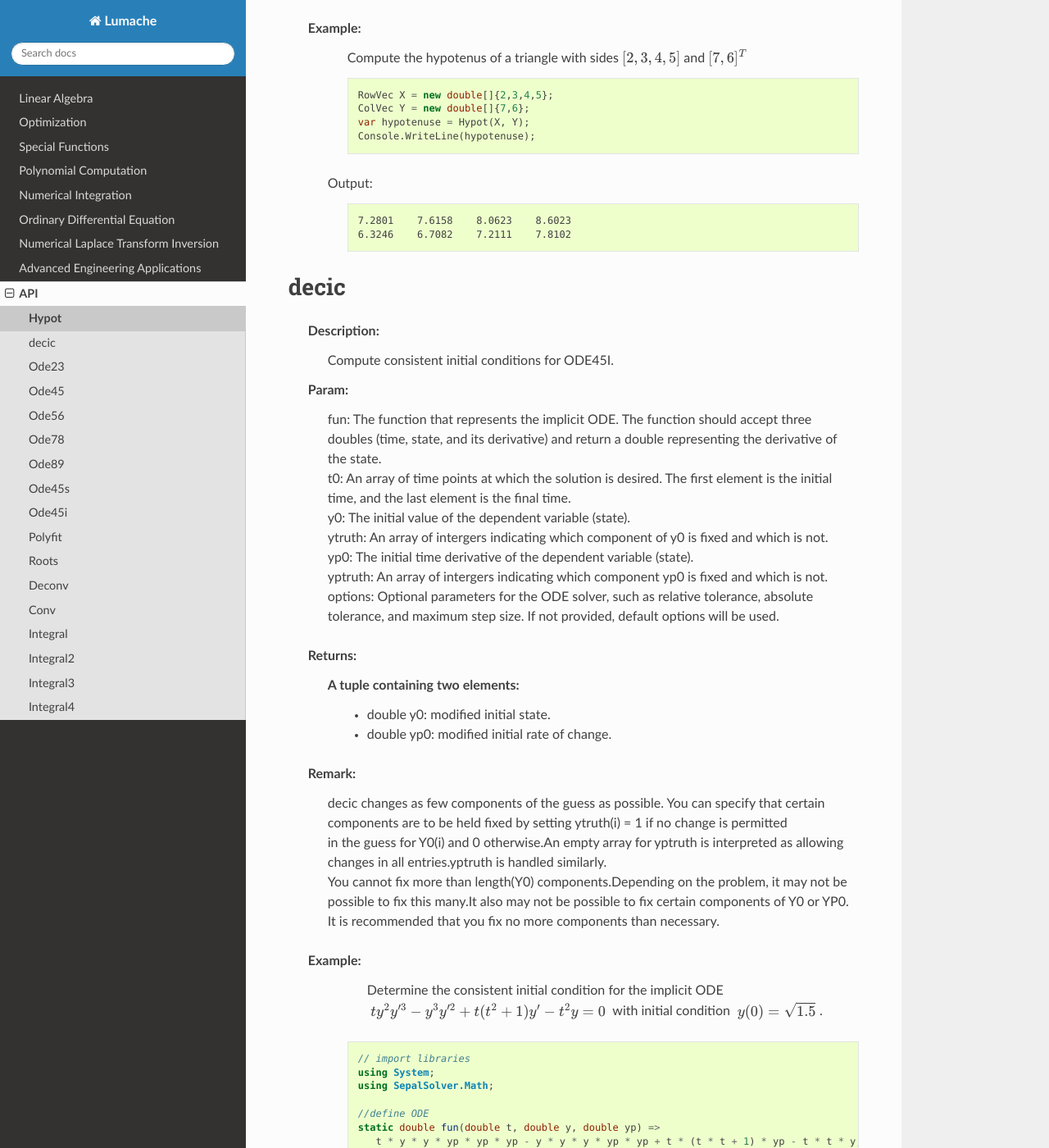
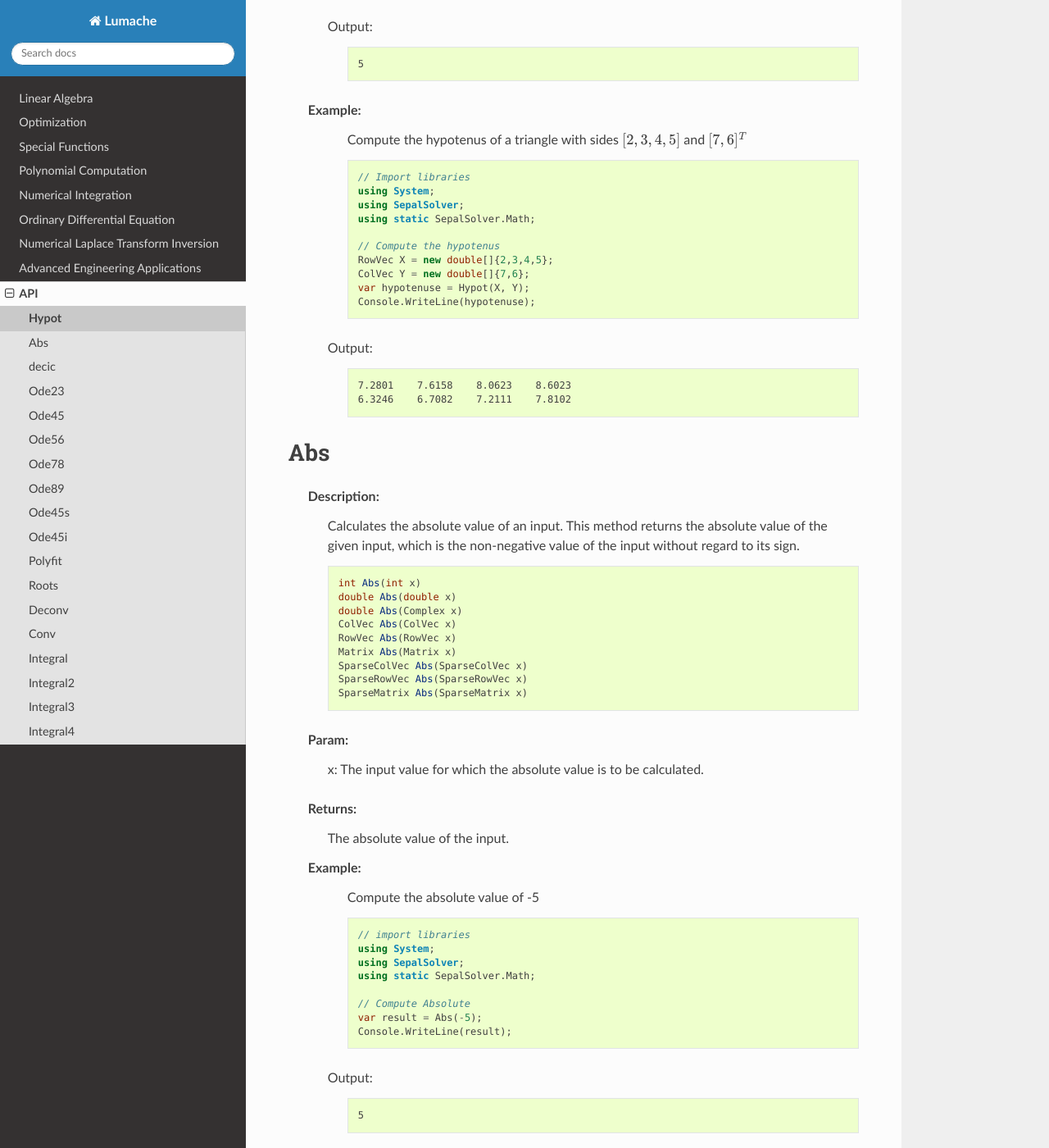
Before and after one commit to cyphercrescent/sepalsolver-doc, a Sphinx documentation site: the page built from docs/source/Math.rst, in a window 1280 px wide and 1400 px high, scrolled down 1063 px. Shown: the whole window at 82% size. Built offline with Sphinx 7.4.7 and the Read the Docs theme 3.1.0, drawn with Linux system fonts in a browser that asks for light colours; some of the changed text lies outside the part shown.

Commit message:
Update Math.rst
Documented absolute method.

```diff
--- a/docs/source/Math.rst
+++ b/docs/source/Math.rst
@@ -37,6 +37,12 @@ Hypot
 
        .. code-block:: CSharp
 
+          // Import libraries
+          using System;
+          using SepalSolver;
+          using static SepalSolver.Math;
+
+          // Compute the hypotenus
           var hypotenuse = Hypot(3, 4);
           Console.WriteLine(hypotenuse);
 
@@ -51,6 +57,12 @@ Hypot
 
        .. code-block:: CSharp
 
+          // Import libraries
+          using System;
+          using SepalSolver;
+          using static SepalSolver.Math;
+
+          // Compute the hypotenus
           RowVec X = new double[]{2,3,4,5};
           ColVec Y = new double[]{7,6};
           var hypotenuse = Hypot(X, Y);
@@ -63,6 +75,49 @@ Hypot
 
           7.2801    7.6158    8.0623    8.6023
           6.3246    6.7082    7.2111    7.8102
+
+
+Abs
+===
+   Description:
+       Calculates the absolute value of an input.
+       This method returns the absolute value of the given input, which is the non-negative value of the input without regard to its sign.
+
+       .. code-block:: CSharp
+
+          int Abs(int x)
+          double Abs(double x)
+          double Abs(Complex x)
+          ColVec Abs(ColVec x)
+          RowVec Abs(RowVec x)
+          Matrix Abs(Matrix x)
+          SparseColVec Abs(SparseColVec x)
+          SparseRowVec Abs(SparseRowVec x)
+          SparseMatrix Abs(SparseMatrix x)
+   Param:
+      | x:  The input value for which the absolute value is to be calculated.
+   Returns:
+       The absolute value of the input.
+   Example:
+       Compute the absolute value of -5
+
+       .. code-block:: CSharp
+
+          // import libraries
+          using System;
+          using SepalSolver;
+          using static SepalSolver.Math;
+
+          // Compute Absolute
+          var result = Abs(-5);
+          Console.WriteLine(result);
+
+      Output:
+
+
+       .. code-block:: Terminal
+
+          5
 
 
 decic
@@ -1161,8 +1216,9 @@ Integral3
        .. code-block:: CSharp
 
           // import libraries
-          using SepalSolver;
-          using System;
+          using System;
+          using SepalSolver;
+          using static SepalSolver.Math;
 
           // Define the function to integrate
           Func<double, double, double, double> f = (x, y, z) => x * y * z;
```
